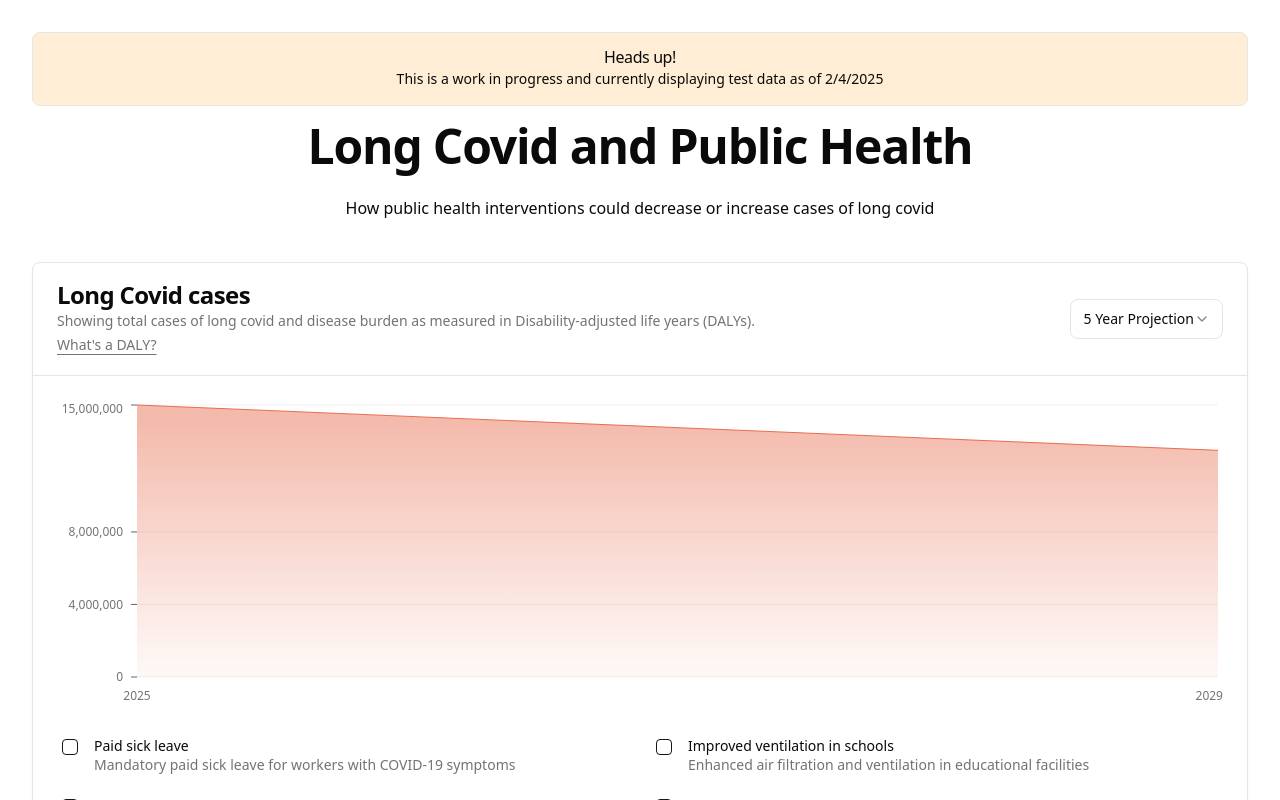
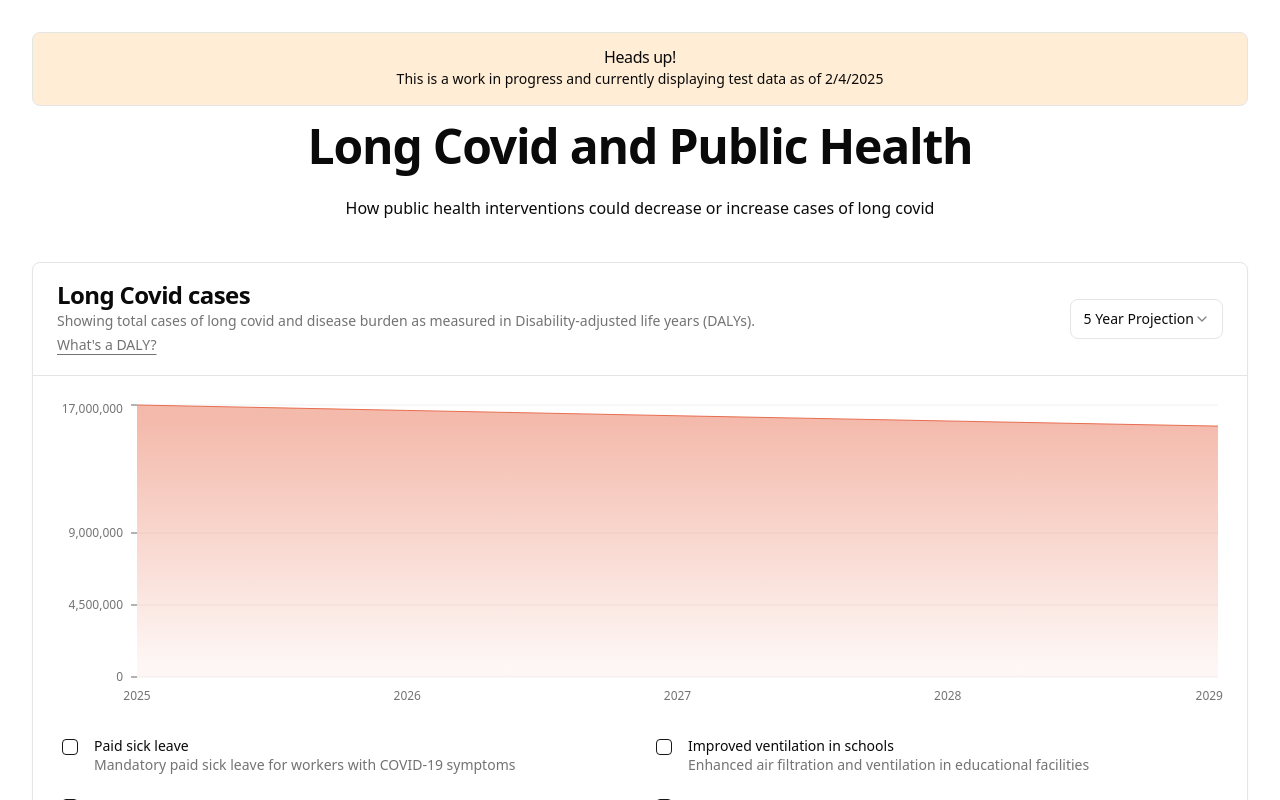
Before and after one commit to DevinCLane/long-covid-dalys, a React (Vite) app: page / in a window 1280 px wide. Shown: the top 800 px of the page. Built offline with nearby package versions, Linux system fonts and the light colour scheme.

Commit message:
update dummy data

```diff
--- a/src/components/LC-cases.tsx
+++ b/src/components/LC-cases.tsx
@@ -26,14 +26,22 @@ import {
   SelectValue,
 } from "@/components/ui/select";
 import { Checkbox } from "@/components/ui/checkbox";
-const chartData = [
-  { date: "2025-01-01", cases: 15000000 },
-  { date: "2029-01-01", cases: 12500000 },
-  { date: "2034-01-01", cases: 10000000 },
-  { date: "2049-01-01", cases: 8000000 },
-  { date: "2074-01-01", cases: 5000000 },
-  { date: "2124-01-01", cases: 2000000 },
-];
+const generateChartData = () => {
+  const data = [];
+  let currentCases = 17000000; // Starting with 17M cases
+  const yearlyReduction = 0.98; // 2% reduction per year
+
+  for (let year = 2025; year <= 2125; year++) {
+    data.push({
+      date: `${year}-01-01`,
+      cases: Math.round(currentCases),
+    });
+    currentCases *= yearlyReduction; // Reduce by 2% each year
+  }
+  return data;
+};
+
+const chartData = generateChartData();
 
 const chartConfig = {
   cases: {
```
